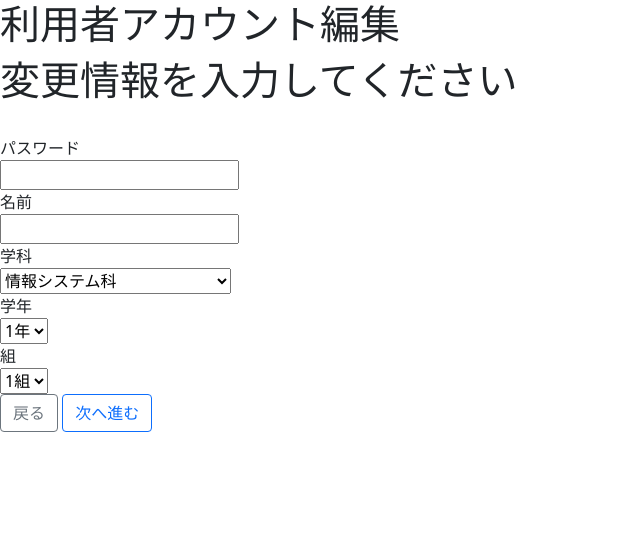
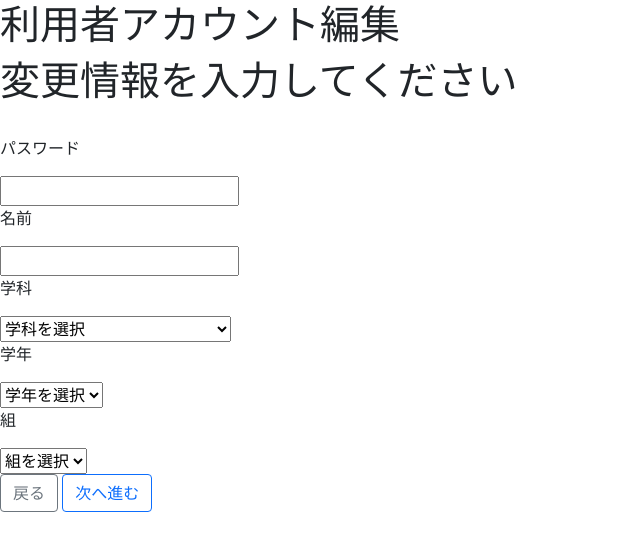
Before and after one commit to Shirakawa0/sotsuken223, a Flask app: page /u_account in a window 1280 px wide. Shown: the top 551 px of the page, without its empty margins (0-640 px from the left). Run offline with Flask 2, Linux system fonts and the light colour scheme.

Commit message:
app.pyなど変更

```diff
--- a/app.py
+++ b/app.py
@@ -297,6 +297,7 @@ def forum_build():
 
     thread_id = dbmg.exec_query("select id from threads where author=%s order by last_update desc limit 1",id)
     thread_id = thread_id[0]["id"]
+
     dbmg.exec_query("insert into comments(thread_id,contributer,date_time,body) values(%s,%s,%s,%s)",(thread_id,id,date_time,body))
 
     return redirect(url_for("forum_brows",thread_id=thread_id))
--- a/templates/forum_brows.html
+++ b/templates/forum_brows.html
@@ -1,7 +1,7 @@
 {% extends "template.html" %}
 {% block content %}
 <h1>スレッド</h1>
-<a href="{{ url_for('u_forum_page') }}" class="btn btn-primary">スレッド一覧</a>
+<a href="{{ url_for('u_forum_page') }}" class="btn btn-outline-primary">スレッド一覧</a>
 <br>
 <h2>{{ thread.title }}</h2>
 <br>
--- a/templates/u_account_1.html
+++ b/templates/u_account_1.html
@@ -3,30 +3,34 @@
 <h1>利用者アカウント編集</h1>
 <h1>変更情報を入力してください</h1><br>
 <form action="{{ url_for('u_account') }}" method="post">
-    パスワード<br>
-    <input type="password" name="pw"><br>
-    名前<br>
-    <input type="text" name="name"><br>
-    学科<br>
+    <p>パスワード</p>
+    <input type="password" name="pw">
+    <p>名前</p>
+    <input type="text" name="name">
+    <p>学科</p>
     <select name="dep">
+        <option value="">学科を選択</option>
         <option value="01">情報システム科</option>
         <option value="02">ネットワークセキュリティ科</option>
         <option value="03">総合システム工学科</option>
         <option value="04">高度情報工学科</option>
-    </select><br>
-    学年<br>
+    </select>
+    <p>学年</p>
     <select name="grade">
+        <option value="">学年を選択</option>
         <option value="1">1年</option>
         <option value="2">2年</option>
         <option value="3">3年</option>
         <option value="4">4年</option>
-    </select><br>
-    組<br>
+    </select>
+    <p>組</p>
     <select name="class">
+        <option value="">組を選択</option>
         <option value="1">1組</option>
         <option value="2">2組</option>
         <option value="3">3組</option>
-    </select><br>
+    </select>
+    <br>
     <a href="{{ url_for('u_home_page') }}" class="btn btn-outline-secondary">戻る</a>
     <input type="submit" value="次へ進む" class="btn btn-outline-primary">
 </form>
--- a/templates/u_account_3.html
+++ b/templates/u_account_3.html
@@ -1,6 +1,6 @@
 {% extends "template.html" %}
 {% block content %}
 <h1>利用者アカウント編集</h1>
-<h1>変更が完了しました</h1><br>
+<h1>変更が完了しました</h1>
 <a href="{{ url_for('u_home_page') }}" class="btn btn-outline-primary">マイページへ戻る</a>
 {% endblock %}
--- a/templates/u_forum.html
+++ b/templates/u_forum.html
@@ -5,10 +5,10 @@
 </a>
 <h1>スレッド一覧</h1><br>
 <h1>就活者同士の雑談や1人ではわからない問題を解決する場として設置しています。<br>コミュニティとして活用してください</h1><br>
-<a href="{{ url_for('forum_build_page') }}" class="btn btn-primary">新規スレッド作成</a>
+<a href="{{ url_for('forum_build_page') }}" class="btn btn-outline-primary">新規スレッド作成</a>
 
 {% for thread in threads %}
-<a href="{{ url_for('forum_brows',thread_id = thread.id ) }}">
+<a href="{{ url_for('forum_brows',thread_id=thread.id ) }}">
     <div style="border: 1px black solid;">
         {{ thread.title }}<br>
         最終更新：{{ thread.last_update }}
```
Also changed, not shown: templates/forum_build.html (+5 -4 lines), templates/u_search.html (+8 -7 lines).
